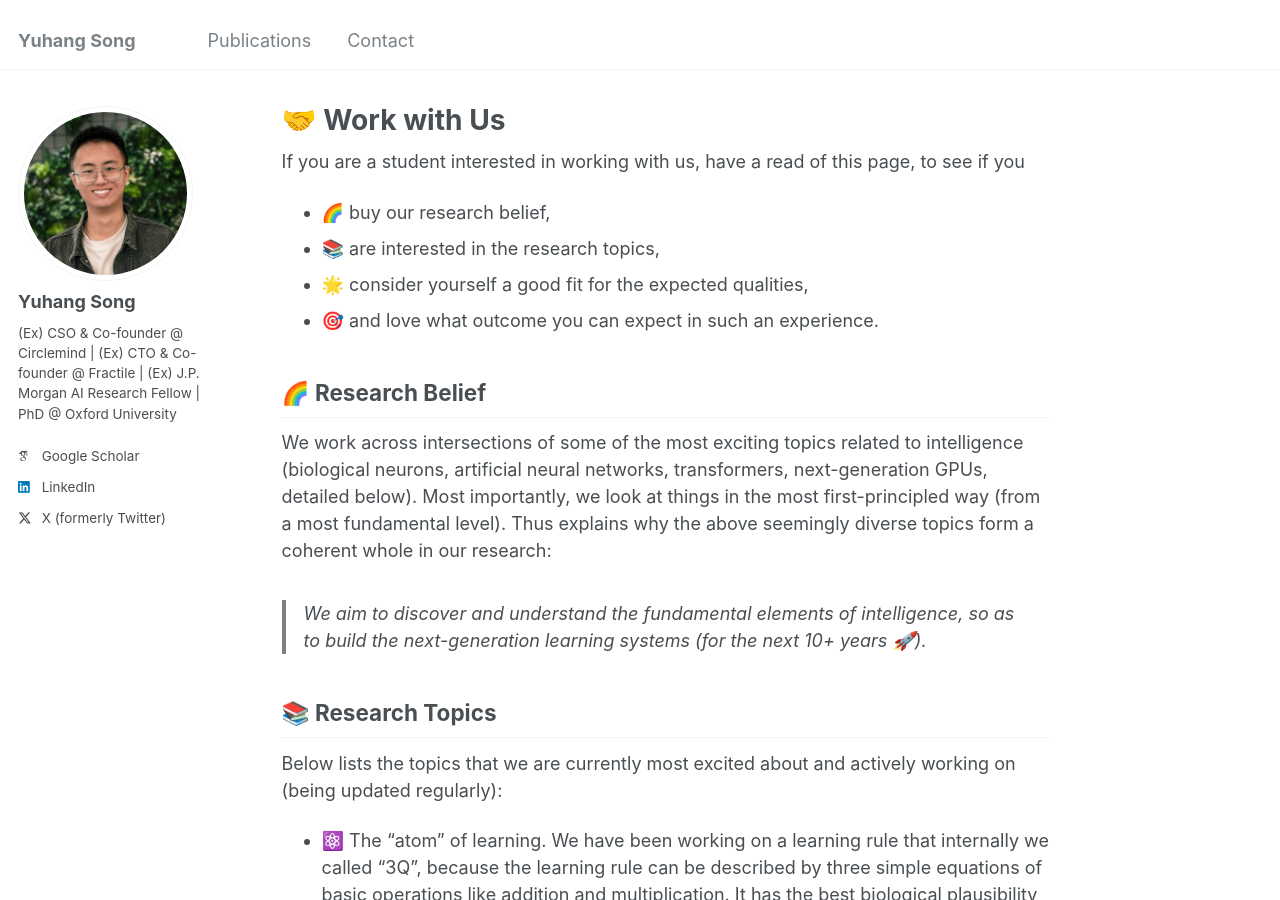
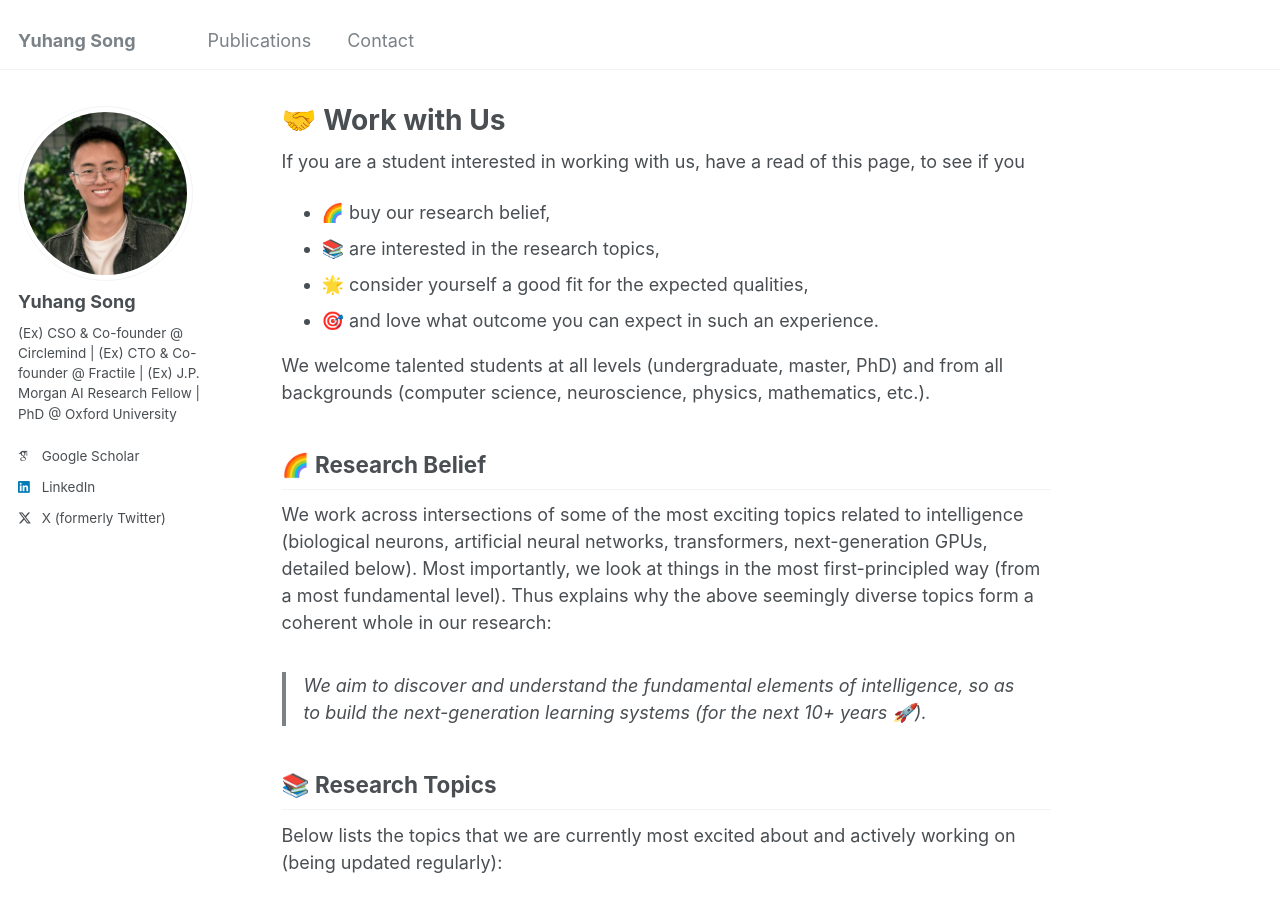
Before and after one commit to YuhangSong/YuhangSong.github.io, a Jekyll site: the page built from _pages/work-with-us.md, in a window 1280 px wide and 900 px high. Built offline with Jekyll 4.4.1, drawn with Linux system fonts in a browser that asks for light colours; some web fonts are replaced.

Commit message:
update work-with-us.md

```diff
--- a/_pages/work-with-us.md
+++ b/_pages/work-with-us.md
@@ -13,6 +13,8 @@ If you are a student interested in working with us, have a read of this page, to
 -   📚 are interested in the research topics,
 -   🌟 consider yourself a good fit for the expected qualities,
 -   🎯 and love what outcome you can expect in such an experience.
+
+We welcome talented students at all levels (undergraduate, master, PhD) and from all backgrounds (computer science, neuroscience, physics, mathematics, etc.).
 
 ## 🌈 Research Belief
 
```
